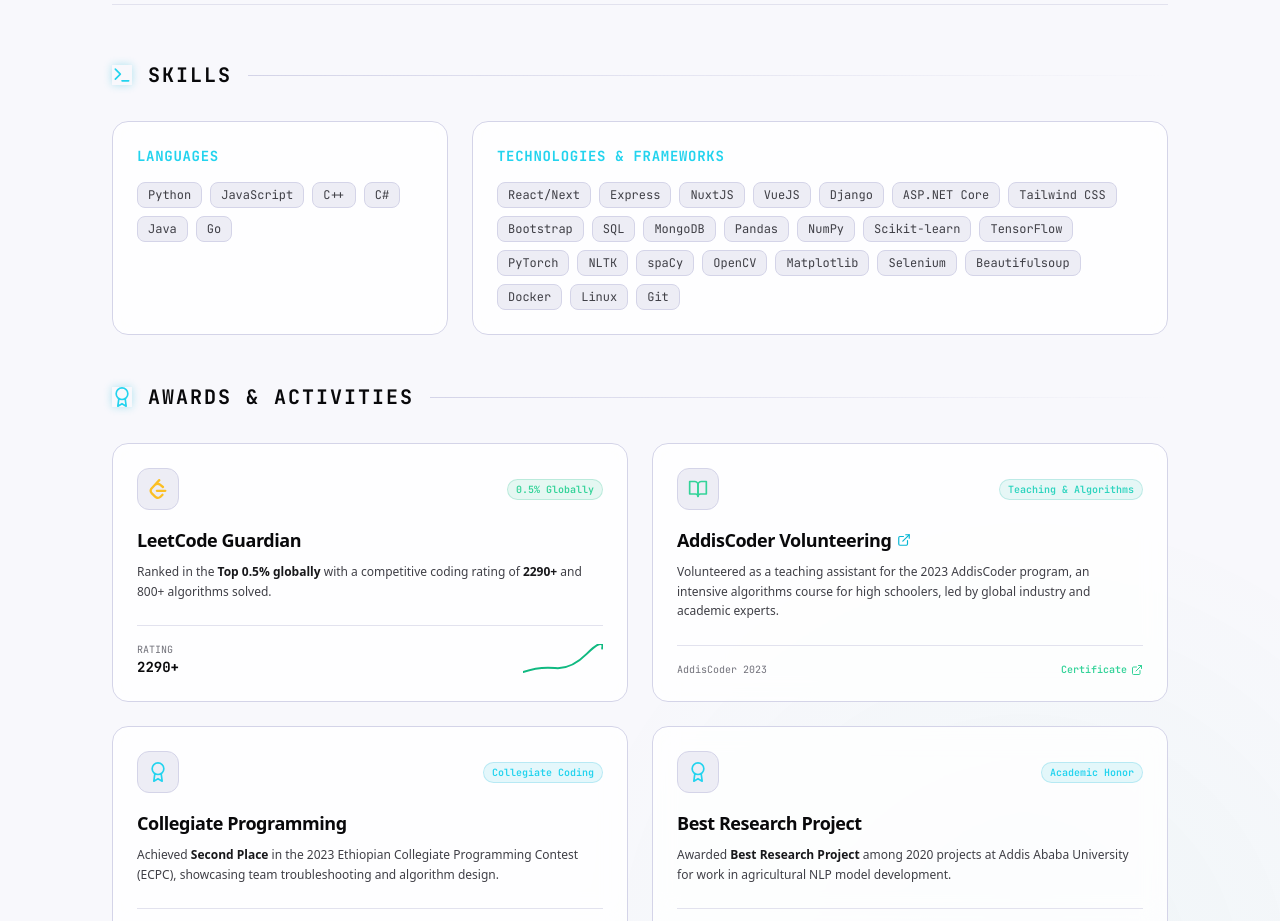
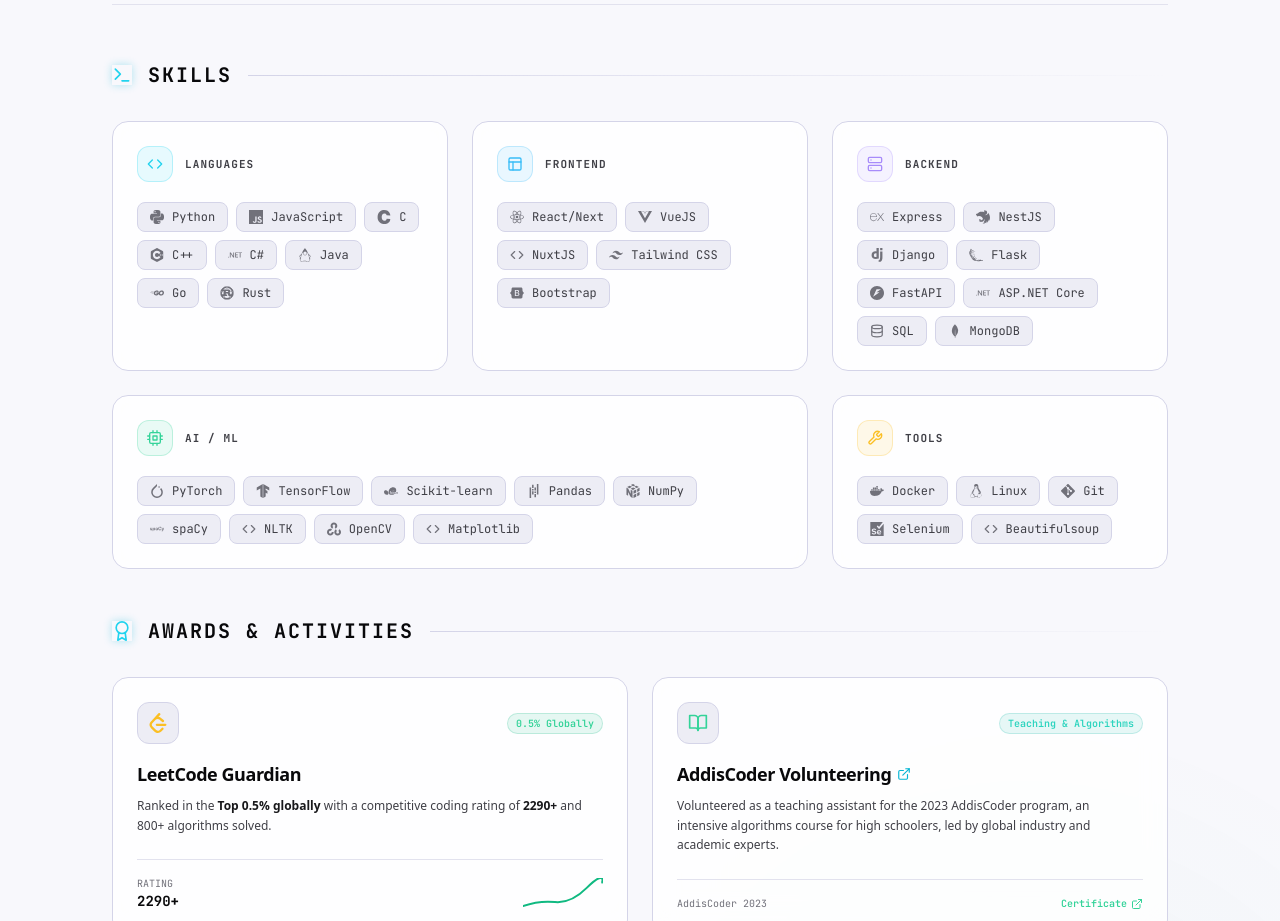
Before and after one commit to dryeab/dryeab.github.io, a React (Create React App) app: page / in a window 1280 px wide. Shown: the part 1460-2381 px from the top of the page. Built offline with nearby package versions, Linux system fonts and the light colour scheme.

Commit message:
[fix]: improve skills section

```diff
--- a/src/App.js
+++ b/src/App.js
@@ -7,6 +7,7 @@
 import Footer from "./components/footer/footer";
 import cv from "./data/cv";
 import Experience from "./components/Experience";
+import Skills from "./components/Skills";
 import AccordionList from "./components/Accordion";
 
 function Section({ id, title, icon: Icon, children }) {
@@ -205,58 +206,7 @@
 
           {/* SKILLS SECTION */}
           <Section id="skills" title="Skills" icon={FiTerminal}>
-            <div className="grid grid-cols-1 md:grid-cols-3 gap-6">
-
-              {/* Languages Card */}
-              <div className="glass-card rounded-2xl p-6 flex flex-col justify-between" style={{ borderColor: "var(--border-default)" }}>
-                <div>
-                  <h4 className="text-sm font-bold tracking-wider uppercase font-mono mb-4 text-cyan-400">
-                    Languages
-                  </h4>
-                  <div className="flex flex-wrap gap-2">
-                    {skills.programmingLanguages.map((s) => (
-                      <span
-                        key={s}
-                        className="px-2.5 py-1 rounded-lg text-xs font-mono transition-all hover:text-white hover:border-cyan-500/30"
-                        style={{
-                          borderColor: "var(--border-default)",
-                          border: "1px solid var(--border-default)",
-                          background: "var(--bg-tag)",
-                          color: "var(--text-secondary)",
-                        }}
-                      >
-                        {s}
-                      </span>
-                    ))}
-                  </div>
-                </div>
-              </div>
-
-              {/* Frameworks & Tech Card */}
-              <div className="glass-card rounded-2xl p-6 md:col-span-2 flex flex-col justify-between" style={{ borderColor: "var(--border-default)" }}>
-                <div>
-                  <h4 className="text-sm font-bold tracking-wider uppercase font-mono mb-4 text-cyan-400">
-                    Technologies &amp; Frameworks
-                  </h4>
-                  <div className="flex flex-wrap gap-2">
-                    {skills.technologies.map((s) => (
-                      <span
-                        key={s}
-                        className="px-2.5 py-1 rounded-lg text-xs font-mono transition-all hover:text-white hover:border-emerald-500/30"
-                        style={{
-                          border: "1px solid var(--border-default)",
-                          background: "var(--bg-tag)",
-                          color: "var(--text-secondary)",
-                        }}
-                      >
-                        {s}
-                      </span>
-                    ))}
-                  </div>
-                </div>
-              </div>
-
-            </div>
+            <Skills groups={skills.groups} />
 
             {/* Awards and Activities Bento Cards */}
             <div className="mt-12">
--- /dev/null
+++ b/src/components/Skills.js
@@ -0,0 +1,153 @@
+import React from "react";
+import { FiCode, FiLayout, FiServer, FiCpu, FiTool, FiDatabase } from "react-icons/fi";
+import {
+  SiPython,
+  SiJavascript,
+  SiC,
+  SiCplusplus,
+  SiRust,
+  SiDotnet,
+  SiOpenjdk,
+  SiGo,
+  SiReact,
+  SiVuedotjs,
+  SiNuxt,
+  SiTailwindcss,
+  SiBootstrap,
+  SiExpress,
+  SiNestjs,
+  SiDjango,
+  SiFlask,
+  SiFastapi,
+  SiMongodb,
+  SiPytorch,
+  SiTensorflow,
+  SiScikitlearn,
+  SiPandas,
+  SiNumpy,
+  SiSpacy,
+  SiOpencv,
+  SiDocker,
+  SiLinux,
+  SiGit,
+  SiSelenium,
+} from "react-icons/si";
+
+/**
+ * Keyed by the exact label in cv.js. Anything without a mark falls back to a
+ * generic glyph rather than a wrong logo — note C# uses the .NET mark, since
+ * simple-icons' `SiSharp` is Sharp the electronics company, not C#.
+ */
+const ICONS = {
+  Python: SiPython,
+  JavaScript: SiJavascript,
+  C: SiC,
+  "C++": SiCplusplus,
+  "C#": SiDotnet,
+  Java: SiOpenjdk,
+  Go: SiGo,
+  Rust: SiRust,
+
+  "React/Next": SiReact,
+  VueJS: SiVuedotjs,
+  NuxtJS: SiNuxt,
+  "Tailwind CSS": SiTailwindcss,
+  Bootstrap: SiBootstrap,
+
+  Express: SiExpress,
+  NestJS: SiNestjs,
+  Django: SiDjango,
+  Flask: SiFlask,
+  FastAPI: SiFastapi,
+  "ASP.NET Core": SiDotnet,
+  SQL: FiDatabase,
+  MongoDB: SiMongodb,
+
+  PyTorch: SiPytorch,
+  TensorFlow: SiTensorflow,
+  "Scikit-learn": SiScikitlearn,
+  Pandas: SiPandas,
+  NumPy: SiNumpy,
+  spaCy: SiSpacy,
+  OpenCV: SiOpencv,
+
+  Docker: SiDocker,
+  Linux: SiLinux,
+  Git: SiGit,
+  Selenium: SiSelenium,
+};
+
+/**
+ * Presentation for each group lives here rather than in cv.js — the data file
+ * stays content-only. Colour is used sparingly: just the icon tile at rest,
+ * then the chip hover state inside that card.
+ * Spans compose a 6-column bento: [2 + 2 + 2] over [4 + 2].
+ */
+const GROUPS = {
+  Languages: { icon: FiCode, hex: "#22d3ee", span: "lg:col-span-2" },
+  Frontend: { icon: FiLayout, hex: "#38bdf8", span: "lg:col-span-2" },
+  Backend: { icon: FiServer, hex: "#a78bfa", span: "lg:col-span-2" },
+  "AI / ML": { icon: FiCpu, hex: "#34d399", span: "lg:col-span-4" },
+  Tools: { icon: FiTool, hex: "#fbbf24", span: "lg:col-span-2" },
+};
+
+const FALLBACK = { icon: FiCode, hex: "#22d3ee", span: "lg:col-span-2" };
+
+const SkillChip = ({ name }) => {
+  const Icon = ICONS[name] || FiCode;
+  return (
+    <span className="skill-chip inline-flex items-center gap-2 px-3 py-1.5 rounded-lg text-xs font-mono">
+      <Icon className="w-3.5 h-3.5 shrink-0 skill-chip-icon" />
+      <span>{name}</span>
+    </span>
+  );
+};
+
+const Skills = ({ groups }) => (
+  <div className="grid grid-cols-1 md:grid-cols-2 lg:grid-cols-6 gap-4 sm:gap-6">
+    {groups.map((group) => {
+      const { icon: Icon, hex, span } = GROUPS[group.label] || FALLBACK;
+
+      return (
+        <div
+          key={group.label}
+          className={`entry-card glass-card rounded-2xl p-5 sm:p-6 flex flex-col gap-5 ${span}`}
+          style={{
+            "--chip-accent": hex,
+            "--chip-soft": `${hex}14`,
+            "--chip-ring": `${hex}73`,
+            "--accent-ring": `${hex}59`,
+            "--accent-soft": `${hex}12`,
+          }}
+        >
+          <div className="flex items-center gap-3">
+            <span
+              className="w-9 h-9 rounded-xl flex items-center justify-center shrink-0"
+              style={{
+                background: `${hex}1a`,
+                border: `1px solid ${hex}40`,
+                color: hex,
+              }}
+            >
+              <Icon className="w-4 h-4" />
+            </span>
+            <h3
+              className="text-[11px] font-bold tracking-widest uppercase font-mono"
+              style={{ color: "var(--text-secondary)" }}
+            >
+              {group.label}
+            </h3>
+          </div>
+
+          <div className="flex flex-wrap gap-2">
+            {group.items.map((name) => (
+              <SkillChip key={name} name={name} />
+            ))}
+          </div>
+        </div>
+      );
+    })}
+  </div>
+);
+
+export default Skills;
--- a/src/data/cv.js
+++ b/src/data/cv.js
@@ -96,33 +96,47 @@
     },
   ],
   skills: {
-    programmingLanguages: ["Python", "JavaScript", "C++", "C#", "Java", "Go"],
     softSkills: ["Communication", "Leadership", "Teamwork", "Teaching"],
-    technologies: [
-      "React/Next",
+    groups: [
+      {
+        label: "Languages",
+        items: ["Python", "JavaScript", "C", "C++", "C#", "Java", "Go", "Rust"],
+      },
+      {
+        label: "Frontend",
+        items: ["React/Next", "VueJS", "NuxtJS", "Tailwind CSS", "Bootstrap"],
+      },
+      {
+        label: "Backend",
+        items: [
           "Express",
-      "NuxtJS",
-      "VueJS",
+          "NestJS",
           "Django",
+          "Flask",
+          "FastAPI",
           "ASP.NET Core",
-      "Tailwind CSS",
-      "Bootstrap",
           "SQL",
           "MongoDB",
+        ],
+      },
+      {
+        label: "AI / ML",
+        items: [
+          "PyTorch",
+          "TensorFlow",
+          "Scikit-learn",
           "Pandas",
           "NumPy",
-      "Scikit-learn",
-      "TensorFlow",
-      "PyTorch",
+          "spaCy",
           "NLTK",
-      "spaCy",
           "OpenCV",
           "Matplotlib",
-      "Selenium",
-      "Beautifulsoup",
-      "Docker",
-      "Linux",
-      "Git",
+        ],
+      },
+      {
+        label: "Tools",
+        items: ["Docker", "Linux", "Git", "Selenium", "Beautifulsoup"],
+      },
     ],
   },
   awardsAndActivities: [
--- a/src/index.css
+++ b/src/index.css
@@ -157,6 +157,41 @@
 html.light .glass-card-hover:hover {
   background: rgba(255, 255, 255, 0.95);
   border-color: rgba(6, 182, 212, 0.25);
+}
+
+/* ────────────────────────────────────────────────
+   Skill chips
+──────────────────────────────────────────────── */
+.skill-chip {
+  background: var(--bg-tag);
+  border: 1px solid var(--border-default);
+  color: var(--text-secondary);
+  transition: color 0.2s ease, border-color 0.2s ease, background 0.2s ease,
+    transform 0.2s cubic-bezier(0.34, 1.56, 0.64, 1);
+}
+
+.skill-chip .skill-chip-icon {
+  color: var(--text-muted);
+  transition: color 0.2s ease;
+}
+
+/* --chip-* are set per category card in Skills.js, so each group hovers
+   in its own accent while sharing one rule. */
+.skill-chip:hover {
+  color: var(--text-heading);
+  border-color: var(--chip-ring, rgba(6, 182, 212, 0.45));
+  background: var(--chip-soft, rgba(6, 182, 212, 0.08));
+  transform: translateY(-2px);
+}
+
+.skill-chip:hover .skill-chip-icon {
+  color: var(--chip-accent, #22d3ee);
+}
+
+@media (prefers-reduced-motion: reduce) {
+  .skill-chip:hover {
+    transform: none;
+  }
 }
 
 /* ────────────────────────────────────────────────
```
Lines whose indentation alone changed are shown as unchanged.
